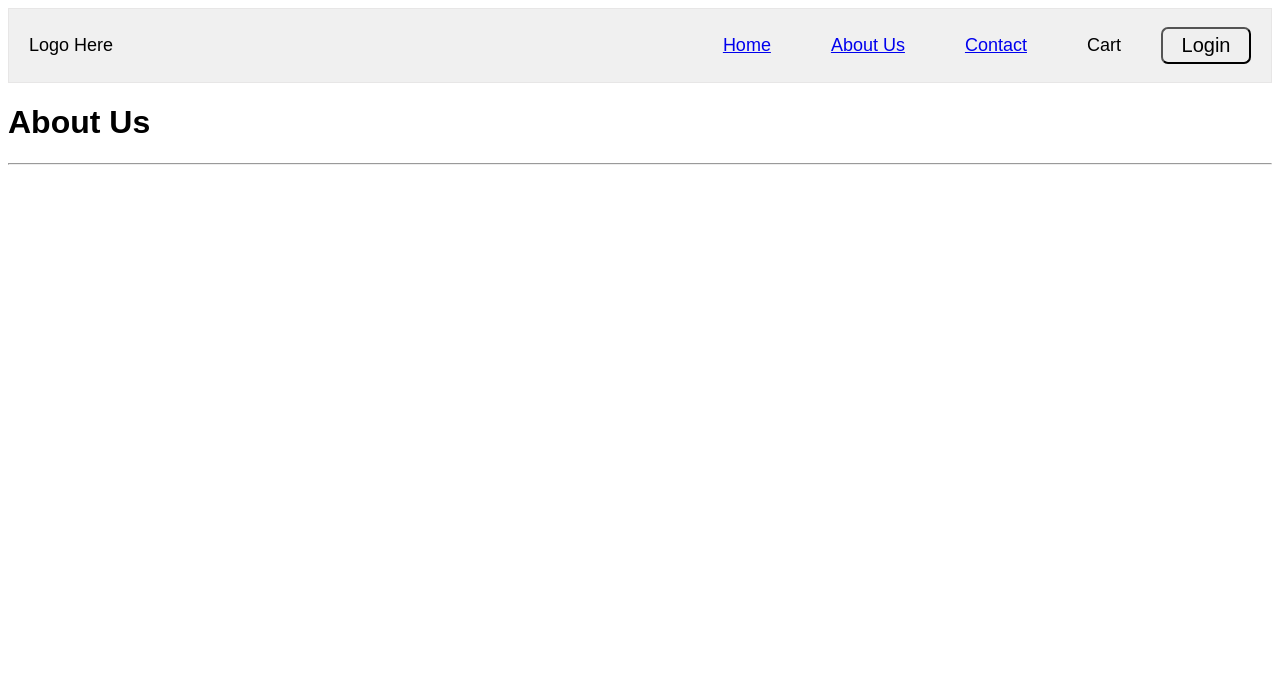
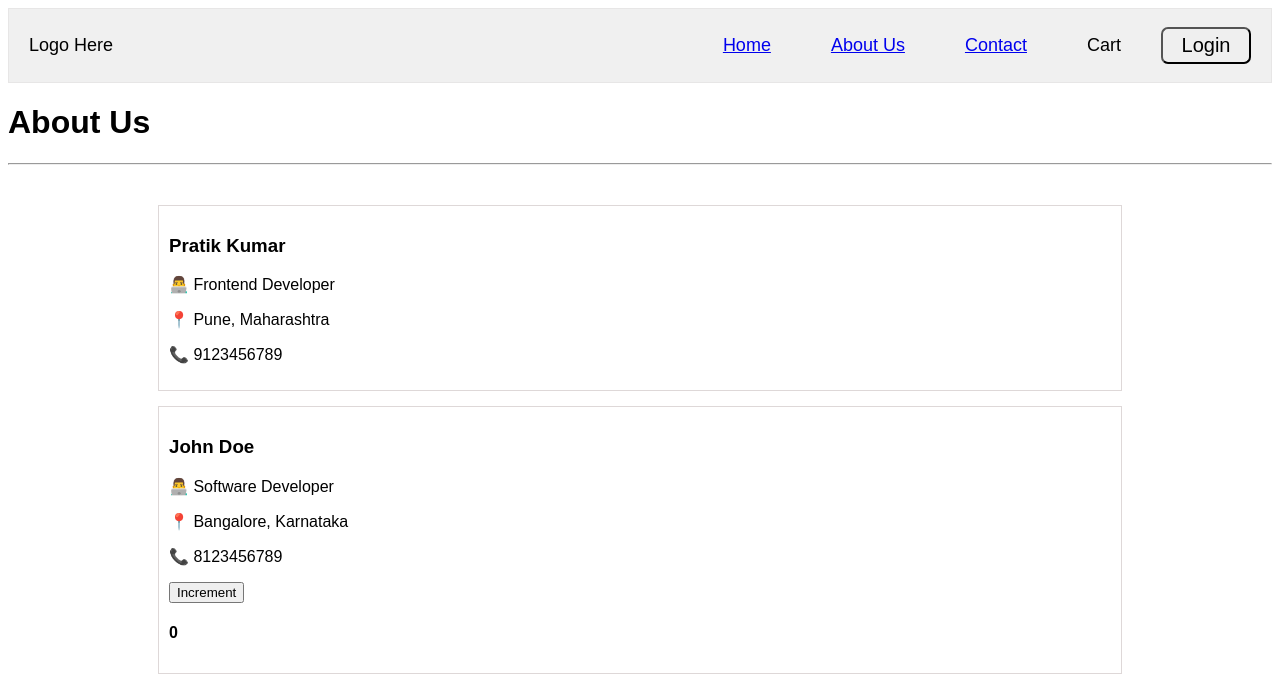
Before and after one commit to prtkkr/namaste-react, a React (Vite) app: page /about in a window 1280 px wide. Shown: the top 676 px of the page. Built offline with nearby package versions, Linux system fonts and the light colour scheme.

Commit message:
added class component

```diff
--- a/App.js
+++ b/App.js
@@ -43,5 +43,5 @@ const appRouter = createBrowserRouter([
   },
 ]);
 
-const root = ReactDOM.createRoot(document.getElementById('root'));
-root.render(<RouterProvider router={appRouter} />);
+// const root = ReactDOM.createRoot(document.getElementById('root'));
+ReactDOM.createRoot(document.getElementById('root')).render(<RouterProvider router={appRouter} />);
--- a/index.css
+++ b/index.css
@@ -136,3 +136,9 @@ body {
 .res-detail > div > img {
   width: 160px;
 }
+
+.user-card {
+  border: 1px solid #ded8d8;
+  padding: 10px;
+  margin-bottom: 15px;
+}
--- a/src/components/AboutUs.js
+++ b/src/components/AboutUs.js
@@ -1,8 +1,25 @@
+import User from './User';
+import UserClass from './UserClass';
+
 const AboutUs = () => {
   return (
     <div>
       <h1>About Us</h1>
       <hr />
+      <div className="menu-container">
+        <User
+          name={'Pratik Kumar'}
+          location={'Pune, Maharashtra'}
+          designation={'Frontend Developer'}
+          contact={9123456789}
+        />
+        <UserClass
+          name={'John Doe'}
+          location={'Bangalore, Karnataka'}
+          designation={'Software Developer'}
+          contact={8123456789}
+        />
+      </div>
     </div>
   );
 };
--- a/src/components/Error.js
+++ b/src/components/Error.js
@@ -2,7 +2,7 @@ import { useRouteError } from 'react-router-dom';
 
 const ErrorPage = () => {
   const err = useRouteError();
-  console.log(err);
+  // console.log(err);
   return (
     <div>
       <h1 style={{ color: 'red' }}>{`${err.status} - ${err.statusText}`}</h1>
--- a/src/components/RestaurantMenu.js
+++ b/src/components/RestaurantMenu.js
@@ -14,7 +14,7 @@ const RestaurantMenu = () => {
   const fetchMenu = async () => {
     const response = await fetch(MENU_URL + params.id);
     const jsonData = await response.json();
-    console.log(jsonData);
+    // console.log(jsonData);
     // console.log(jsonData?.data?.cards[2]?.card?.card?.info);
     // console.log(jsonData?.data?.cards[4]?.groupedCard?.cardGroupMap?.REGULAR?.cards[2]?.card?.card);
     setMenuData(jsonData);
--- /dev/null
+++ b/src/components/User.js
@@ -0,0 +1,13 @@
+const User = (props) => {
+  const { name, designation, location, contact } = props;
+  return (
+    <div className="user-card">
+      <h3>{name}</h3>
+      <p>👨‍💻 {designation}</p>
+      <p>📍 {location}</p>
+      <p>📞 {contact}</p>
+    </div>
+  );
+};
+
+export default User;
--- /dev/null
+++ b/src/components/UserClass.js
@@ -0,0 +1,38 @@
+import React from 'react';
+
+class UserClass extends React.Component {
+  constructor(props) {
+    super(props);
+
+    this.state = {
+      count: 0,
+    };
+  }
+
+  render() {
+    const { name, designation, location, contact } = this.props;
+    const { count } = this.state;
+    return (
+      <div className="user-card">
+        <h3>{name}</h3>
+        <p>👨‍💻 {designation}</p>
+        <p>📍 {location}</p>
+        <p>📞 {contact}</p>
+        <div>
+          <button
+            onClick={() => {
+              this.setState({
+                count: this.state.count + 1,
+              });
+            }}
+          >
+            Increment
+          </button>
+          <h4>{count}</h4>
+        </div>
+      </div>
+    );
+  }
+}
+
+export default UserClass;
```
